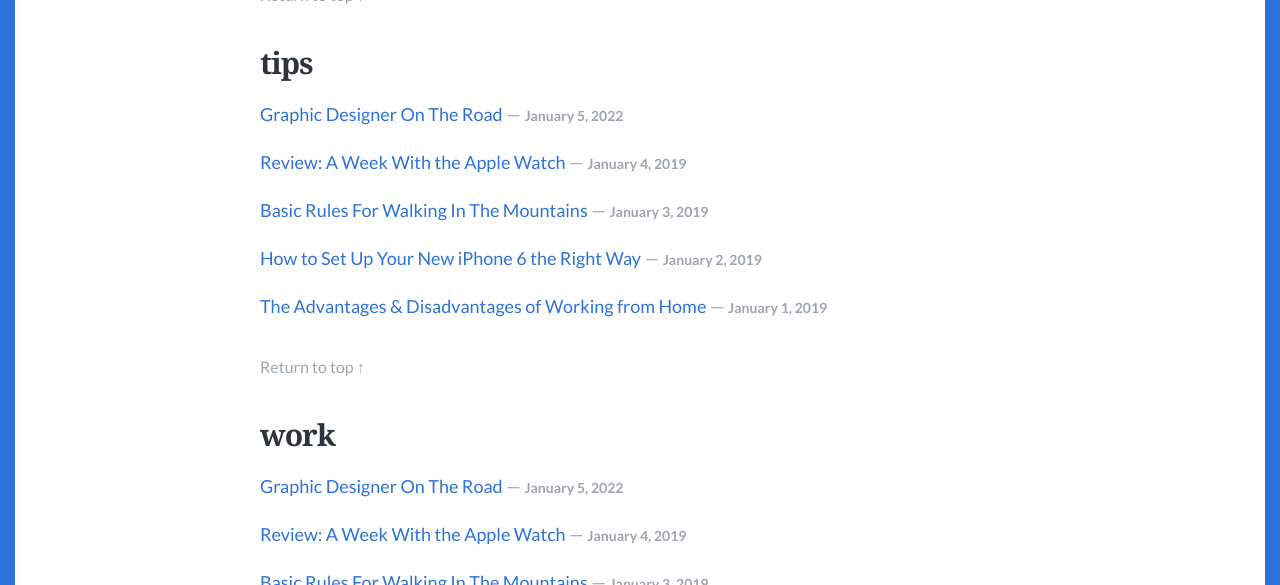
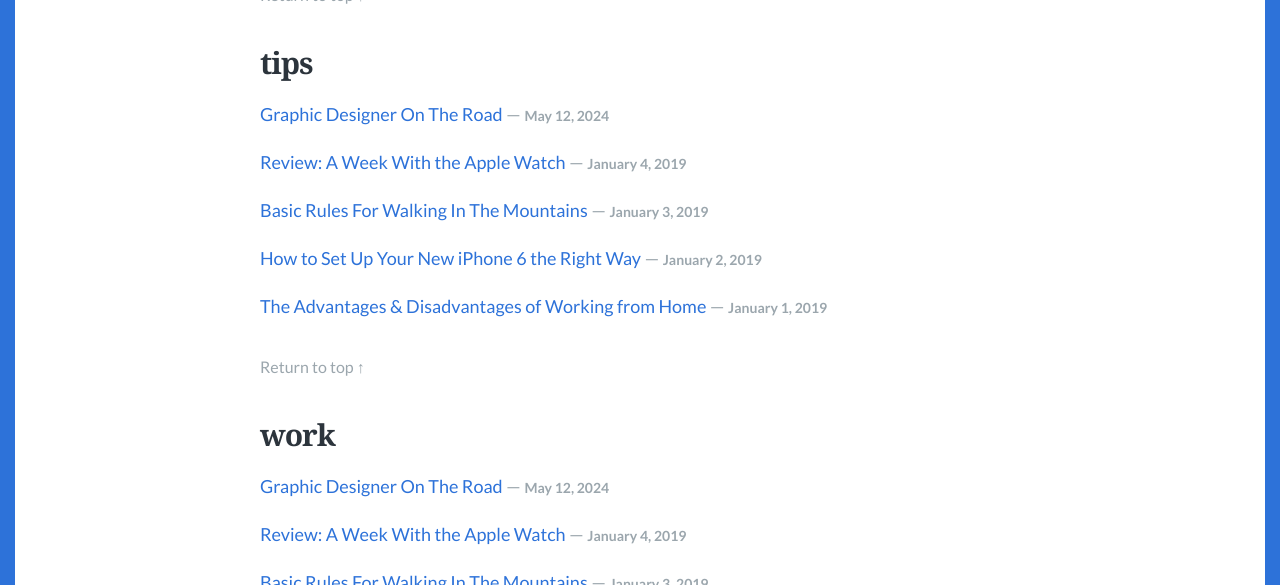
Before and after one commit to 39Imfine/39Imfine.github.io, a Jekyll site: the page built from tags.md, in a window 1280 px wide. Shown: the part 669-1254 px from the top of the page. Built offline with Jekyll 4.4.1, drawn with Linux system fonts in a browser that asks for light colours; some web fonts are replaced.

Commit message:
test comment

```diff
--- a/_posts/2020-01-05-Graphic-Designer-On-The-Road.md
+++ b/_posts/2024-05-12-Graphic-Designer-On-The-Road.md
@@ -2,7 +2,7 @@
 layout: post
 title: "Graphic Designer On The Road"
 description: "A graphic designer is a professional within the graphic design and graphic arts industry."
-date: 2022-01-05
+date: 2024-05-12
 feature_image: images/road.jpg
 tags: [tips, work]
 ---
```
